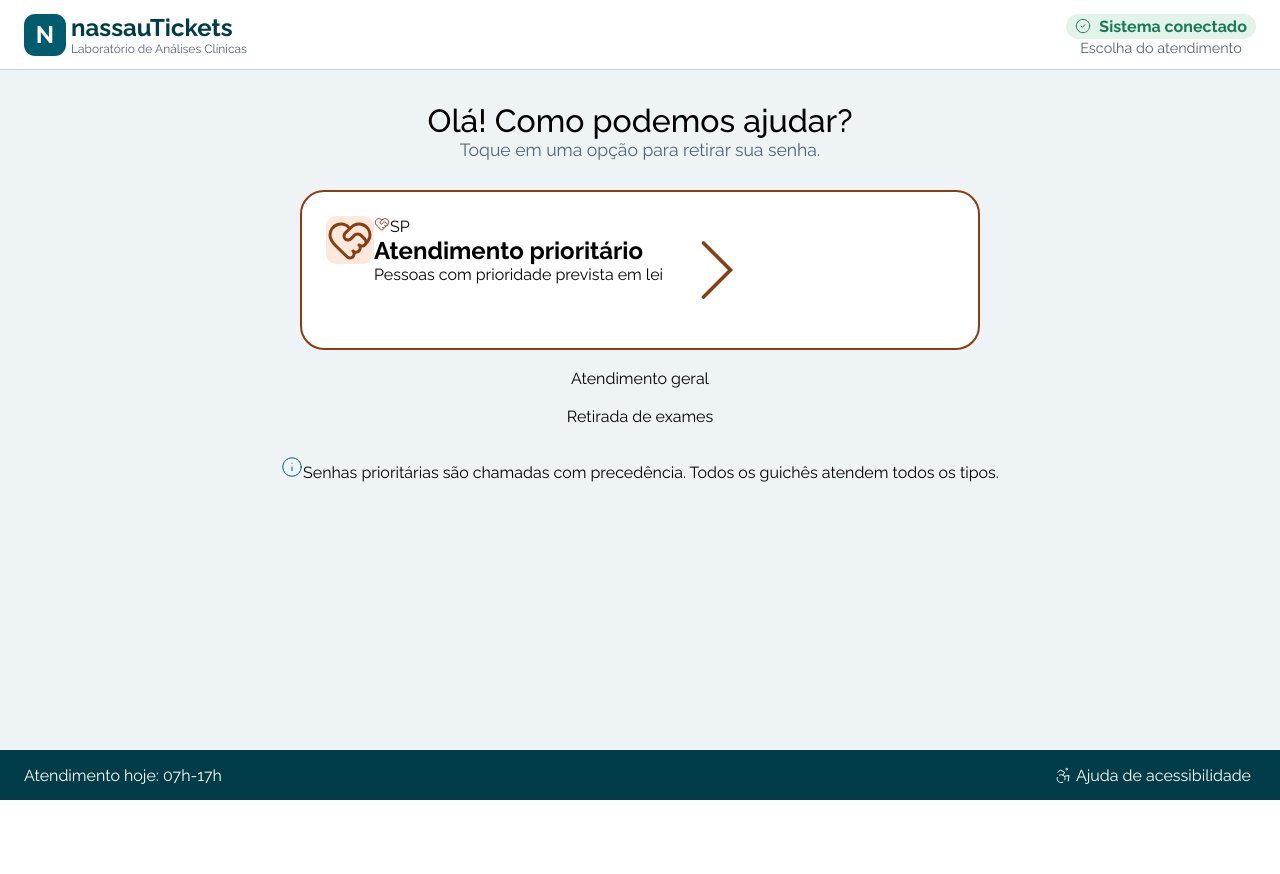
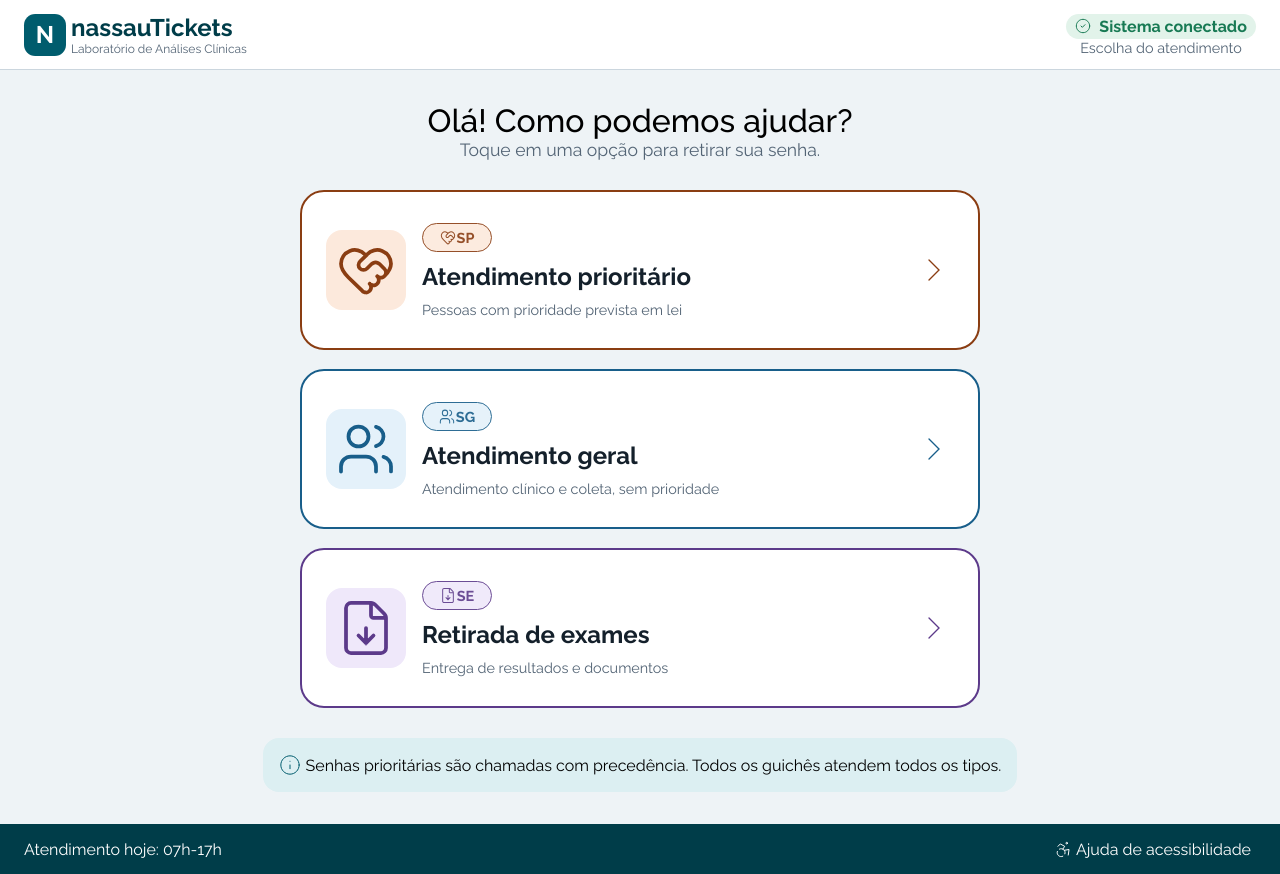
Before and after one commit to Rodrigonpp/nassauTickets, a React (Vite) app in the folder frontend/: page /totem in a window 1280 px wide. Before the commit the page ends 800 px from the top, so only its background shows below. Built offline with nearby package versions, Linux system fonts and the light colour scheme.

Commit message:
Totem finalizado

```diff
--- a/frontend/src/apps/totem/TotemHome.css
+++ b/frontend/src/apps/totem/TotemHome.css
@@ -30,21 +30,133 @@
   row-gap: 1.2rem;
 }
 
-.prioritario {
+.seta {
+  width: 40px;
+  height: 40px;
+}
+
+.tipo-title {
+  color: #14202b;
+  font-size: 1.5rem;
+}
+
+.subtitle {
+  color: #536475;
+  font-size: 0.9rem;
+}
+
+.card {
   background-color: #fff;
   width: 80%;
   max-width: 680px;
   height: 160px;
-  border: 2px solid #8A3D12;
   border-radius: 1.5rem;
   padding: 24px;
   display: flex;
+  align-items: center;
+  justify-content: space-between;
+  cursor: pointer;
+  column-gap: 1rem;
+  transition:
+    background-color 0.2s ease,
+    transform 0.2s ease;
+}
+
+.prioritario {
+  border: 2px solid #8a3d12;
+}
+
+.prioritario:hover {
+  background-color: #fcf1e9;
+  transform: translateY(-2px);
+}
+
+.geral {
+  border: 2px solid #185e8a;
+}
+
+.geral:hover {
+  background-color: #e0eaff;
+  transform: translateY(-2px);
+}
+
+.exames {
+  border: 2px solid #5c3a8a;
+}
+
+.exames:hover {
+  background-color: #e7e2ec;
+  transform: translateY(-2px);
 }
 
 .icon-atendimento {
-  height: 3rem;
-  width: 3rem;
-  background-color: #FCE9DC;
-  border-radius: 10px;
-  /* parei aqui aumentando o padding */
+  height: 5rem;
+  width: 5rem;
+  border-radius: 1rem;
+  padding: 10px;
+  flex-shrink: 0;
 }
+
+.icon-prioritario {
+  background-color: #fce9dc;
+}
+
+.icon-geral {
+  background-color: #e4f1fa;
+}
+
+.icon-exames {
+  background-color: #efe8fa;
+}
+
+.informacoes-atendimento {
+  flex: 1;
+  display: flex;
+  flex-direction: column;
+  row-gap: 10px;
+}
+
+.informacoes-atendimento span {
+  font-weight: bold;
+  width: 70px;
+  padding: 5px 10px;
+  text-align: center;
+  border-radius: 1rem;
+  opacity: 0.9;
+  display: flex;
+  justify-content: center;
+  column-gap: 1px;
+  font-size: 0.9rem;
+}
+
+.informacoes-prioritario span {
+  color: #8a3d12;
+  background-color: #fce9dc;
+  border: 1px solid #8a3d12;
+}
+
+.informacoes-geral span {
+  background-color: #e4f1fa;
+  border: 1px solid #185e8a;
+  color: #185e8a;
+}
+
+.informacoes-exames span {
+  background-color: #efe8fa;
+  border: 1px solid #5c3a8a;
+  color: #5c3a8a;
+}
+
+.informativo {
+  background-color: #dceff2;
+  padding: 1rem;
+  border-radius: 1rem;
+  display: flex;
+  align-items: center;
+  gap: 5px;
+}
+
+.informativo span {
+  color: #003D49;
+
+}
--- a/frontend/src/apps/totem/TotemHome.jsx
+++ b/frontend/src/apps/totem/TotemHome.jsx
@@ -1,19 +1,24 @@
-import React from "react";
+import React, { useState } from "react";
 import Header from "../../components/Header";
 import Footer from "../../components/Footer";
+import ModalTotem from "../../components/ModalTotem";
+import servicos from "./servicos";
 
 // Assets
 import info from "../../assets/info.svg";
-import atendimento_prioritario from "../../assets/atendimento_prioritario.svg";
-import user from "../../assets/user.svg";
-import retirada_exames from "../../assets/retirada_exames.svg";
-import seta_azul from "../../assets/seta_azul.svg"
-import seta_laranja from "../../assets/seta_laranja.svg"
-import seta_roxa from "../../assets/seta_roxa.svg"
 
 import "./TotemHome.css";
 
 const TotemHome = () => {
+  const [modalState, setModalState] = useState(null);
+
+  const retirarSenha = (tipoSenha) => {
+    const tiposValidos = ["prioritario", "geral", "exames"];
+    if (!tiposValidos.includes(tipoSenha)) return;
+
+    setModalState(tipoSenha);
+  };
+
   return (
     <>
       <Header />
@@ -23,38 +28,40 @@ const TotemHome = () => {
           <p>Toque em uma opção para retirar sua senha.</p>
         </section>
         <section className="retirada-de-senha">
-          <div className="prioritario cor-prioritario">
+          {servicos.map((servico) => (
+            <div
+              key={servico.id}
+              className={`card ${servico.id}`}
+              onClick={(e) => retirarSenha(`${servico.id}`)}
+            >
               <img
-              src={atendimento_prioritario}
-              alt="Atendimento prioritário "
-              className="icon-atendimento cor-prioritario"
+                src={servico.img}
+                alt={`${servico.title}`}
+                className={`icon-atendimento icon-${servico.id}`}
               />
-            <div className="informacoes-atendimento">
+              <div
+                className={`informacoes-atendimento informacoes-${servico.id}`}
+              >
                 <span className="tipo">
-                <img
-                  src={atendimento_prioritario}
-                  alt="Atendimento prioritário"
-                  className="cor-prioritario"
-                />
-                SP
+                  <img src={servico.img} alt={`${servico.title}`} />
+                  {servico.type}
                 </span>
-              <h2 className="tipo-title">Atendimento prioritário</h2>
-              <p className="subtitle">Pessoas com prioridade prevista em lei</p>
+                <h2 className="tipo-title">{servico.title}</h2>
+                <p className="subtitle">{servico.description}</p>
               </div>
-            <img src={seta_laranja} alt="" className="seta" />
+              <img src={servico.seta} alt="Avançar" className="seta" />
             </div>
-          {/* parei aqui fazer o resto dos botões de fila */}
-          <div className="geral">Atendimento geral</div>
-          <div className="exames">Retirada de exames</div>
+          ))}
         </section>
         <section className="informativo">
-          <span>
           <img src={info} alt="Informativo" />
+          <p>
             Senhas prioritárias são chamadas com precedência. Todos os guichês
             atendem todos os tipos.
-          </span>
+          </p>
         </section>
       </div>
+      <ModalTotem modalState={modalState} setModalState={setModalState} />
       <Footer />
     </>
   );
--- /dev/null
+++ b/frontend/src/apps/totem/servicos.js
@@ -0,0 +1,35 @@
+import retirada_exames from "../../assets/retirada_exames.svg";
+import atendimento_geral from "../../assets/user.svg";
+import atendimento_prioritario from "../../assets/atendimento_prioritario.svg";
+import seta_azul from "../../assets/seta_azul.svg";
+import seta_laranja from "../../assets/seta_laranja.svg";
+import seta_roxa from "../../assets/seta_roxa.svg";
+
+const servicos = [
+  {
+    id: "prioritario",
+    img: atendimento_prioritario,
+    title: "Atendimento prioritário",
+    description: "Pessoas com prioridade prevista em lei",
+    type: "SP",
+    seta: seta_laranja,
+  },
+  {
+    id: "geral",
+    img: atendimento_geral,
+    title: "Atendimento geral",
+    description: "Atendimento clínico e coleta, sem prioridade",
+    type: "SG",
+    seta: seta_azul,
+  },
+  {
+    id: "exames",
+    img: retirada_exames,
+    title: "Retirada de exames",
+    description: "Entrega de resultados e documentos",
+    type: "SE",
+    seta: seta_roxa,
+  },
+];
+
+export default servicos;
--- /dev/null
+++ b/frontend/src/components/ModalTotem.css
@@ -0,0 +1,136 @@
+@keyframes fadeIn {
+  from {
+    opacity: 0;
+  }
+  to {
+    opacity: 1;
+  }
+}
+
+@keyframes scaleUp {
+  from {
+    opacity: 0;
+    transform: scale(0.5);
+  }
+  to {
+    opacity: 1;
+    transform: scale(1);
+  }
+}
+
+.modal-overlay {
+  position: fixed;
+  inset: 0;
+  display: flex;
+  justify-content: center;
+  align-items: center;
+  z-index: 1000;
+  padding: 20px;
+  animation: fadeIn 0.2s ease-out;
+  background-color: rgba(0, 0, 0, 0.4);
+  backdrop-filter: blur(3px);
+}
+
+.modal-container {
+  background-color: #fff;
+  width: 100%;
+  max-width: 450px;
+  padding: 2rem;
+  border-radius: 1.5rem;
+  display: flex;
+  flex-direction: column;
+  align-items: center;
+  text-align: center;
+  animation: scaleUp 0.2s ease-out;
+  box-shadow: 3px 5px 15px rgba(0, 0, 0, 0.2);
+  gap: 5px;
+}
+
+.modal-icon {
+  height: 5rem;
+  width: 5rem;
+  border-radius: 1rem;
+  padding: 10px;
+  flex-shrink: 0;
+  margin-bottom: 20px;
+}
+
+.modal-icon-prioritario {
+  background-color: #fce9dc;
+}
+
+.modal-icon-geral {
+  background-color: #e4f1fa;
+}
+
+.modal-icon-exames {
+  background-color: #efe8fa;
+}
+
+.modal-container span {
+  font-weight: bold;
+}
+
+.modal-container h3 {
+  font-weight: bolder;
+  font-size: 1.6rem;
+  letter-spacing: 0.5px;
+}
+
+.modal-container span,
+.modal-container p {
+  color: #536475;
+  font-size: 0.9rem;
+  margin-bottom: 5px;
+}
+
+.modal-container p {
+  margin-bottom: 1rem;
+}
+
+.buttons {
+  display: flex;
+  width: 100%;
+  gap: 10px;
+}
+
+.modal-container button {
+  flex: 1;
+  padding: 10px 12px;
+  border-radius: 12px;
+  cursor: pointer;
+  font-size: 0.9rem;
+  transition: 0.2s;
+  font-weight: bold;
+}
+
+.return {
+  background-color: transparent;
+  border: 1px solid #ccc;
+}
+
+.return:hover {
+  background-color: #f0f0f0;
+}
+
+.confirm {
+  color: #fff;
+  border: none;
+  opacity: 0.9;
+}
+
+.confirm:hover {
+  opacity: 1;
+}
+
+.botao-prioritario {
+  background-color: #8a3d12;
+}
+
+.botao-geral {
+  background-color: #185e8a;
+}
+
+.botao-exames {
+  background-color: #5c3a8a;
+}
--- /dev/null
+++ b/frontend/src/components/ModalTotem.jsx
@@ -0,0 +1,44 @@
+import React from "react";
+import "./ModalTotem.css";
+import servicos from "../apps/totem/servicos";
+
+const ModalTotem = ({ modalState, setModalState }) => {
+  const servicoAtual = servicos.find((servico) => servico.id === modalState);
+
+  return (
+    modalState && (
+      <div
+        className="modal-overlay"
+        onClick={() => {
+          setModalState(null);
+        }}
+      >
+        <div className="modal-container" onClick={(e) => e.stopPropagation()}>
+          <img
+            src={servicoAtual.img}
+            alt={servicoAtual.title}
+            className={`modal-icon modal-icon-${servicoAtual.id}`}
+          />
+          <span>Confirmar atendimento</span>
+          <h3>{servicoAtual.title}</h3>
+          <p>{servicoAtual.description}</p>
+          <div className="buttons">
+            <button
+              className="return"
+              onClick={() => {
+                setModalState(null);
+              }}
+            >
+              Voltar
+            </button>
+            <button className={`confirm botao-${servicoAtual.id}`}>
+              Retirar senha
+            </button>
+          </div>
+        </div>
+      </div>
+    )
+  );
+};
+
+export default ModalTotem;
```
Also changed, not shown: 1 other file (tests, documents, lock files or other folders). Lines whose indentation alone changed are shown as unchanged.
